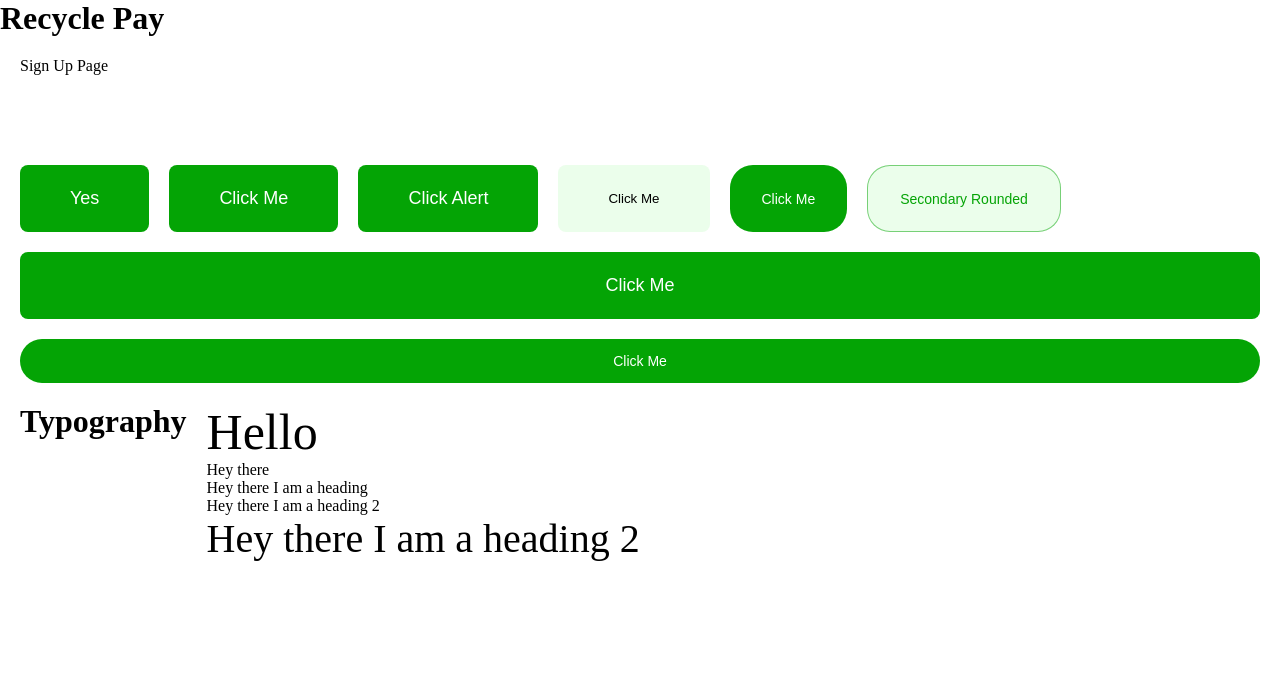
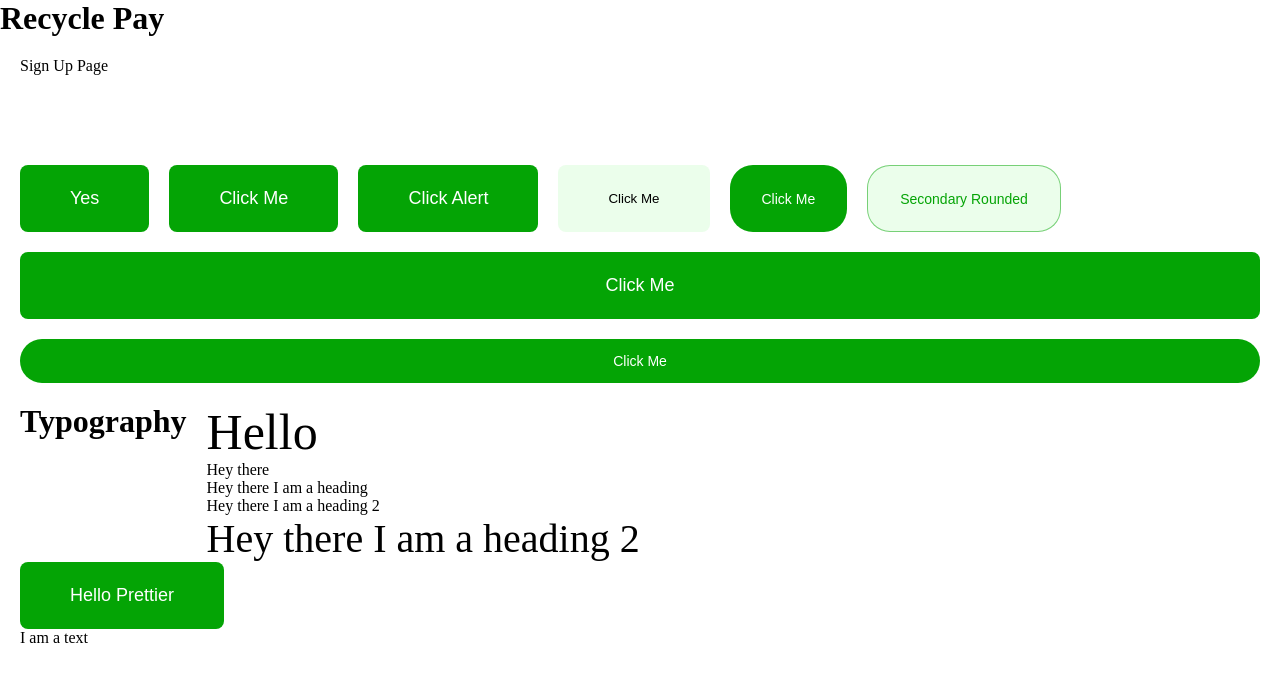
Before and after one commit to teddyrugged/Recycle-pay-react-app, a React (Create React App) app: page / in a window 1280 px wide. Shown: the top 682 px of the page. Built offline with nearby package versions, Linux system fonts and the light colour scheme.

Commit message:
properly imported Welcome into Signup

```diff
--- a/src/components/molecules/Welcome_intro/index.jsx
+++ b/src/components/molecules/Welcome_intro/index.jsx
@@ -0,0 +1,8 @@
+import { Button, Text } from 'components';
+
+export const Welcome = () => (
+  <div>
+    <Button>Hello Prettier</Button>
+    <Text text="I am a text" />
+  </div>
+);
--- a/src/components/molecules/index.js
+++ b/src/components/molecules/index.js
@@ -0,0 +1 @@
+export * from './Welcome_intro';
--- a/src/pages/Auth/SignUpPage/index.jsx
+++ b/src/pages/Auth/SignUpPage/index.jsx
@@ -1,5 +1,5 @@
 import React from 'react';
-import { Button, Text } from 'components';
+import { Button, Text, Welcome } from 'components';
 
 export const SignUpPage = () => (
   <div
@@ -39,5 +39,6 @@ export const SignUpPage = () => (
         <Text.Heading size={40} weight={500} text="Hey there I am a heading 2" />
       </div>
     </div>
+    <Welcome />
   </div>
 );
```
